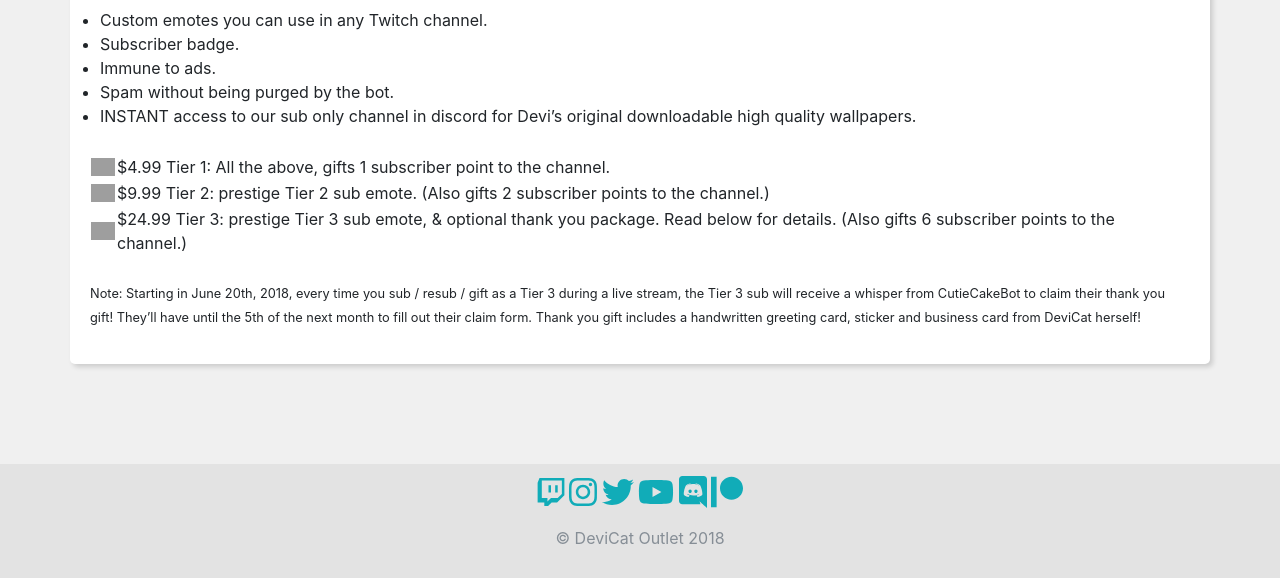
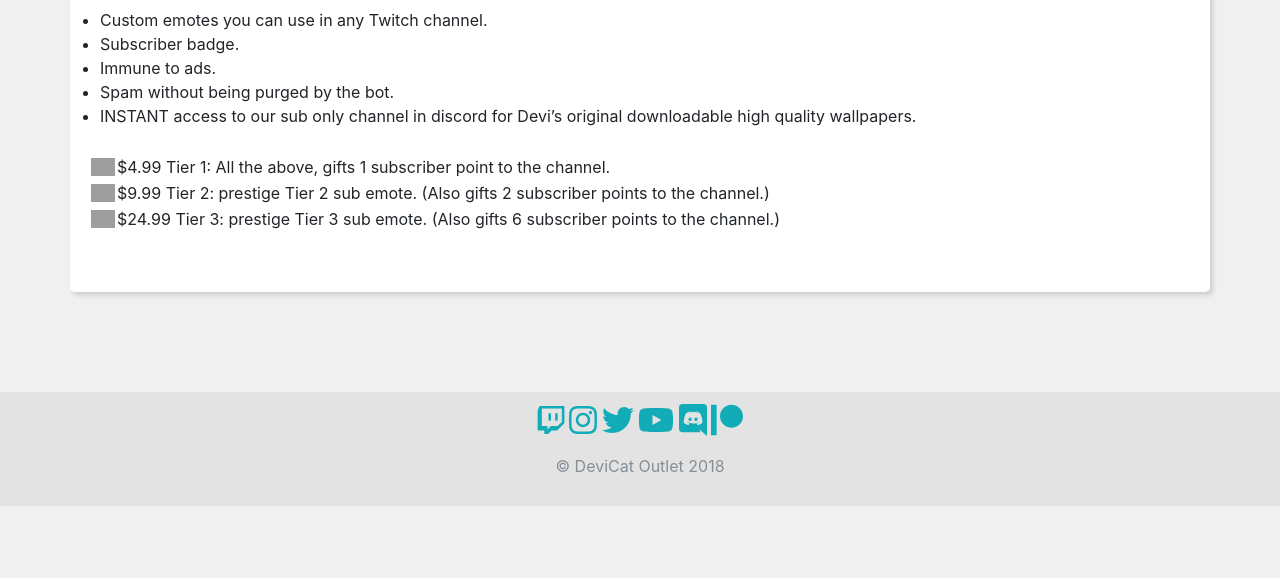
Before and after one commit to DeviCatOutlet/devicatoutlet.github.io, a Jekyll site: the page built from subbenefits.md, in a window 1280 px wide and 1064 px high. Shown: the part 486-1064 px from the top of the window. Built offline with Jekyll 4.4.1, drawn with Linux system fonts in a browser that asks for light colours; nearby versions of some CDN libraries; our own code applies the rules of GitHub Pages for plain Markdown files; grey boxes are pictures that could not be loaded.

Commit message:
Sub Benefits

```diff
--- a/subbenefits.md
+++ b/subbenefits.md
@@ -10,7 +10,7 @@
 
 | *![💕](https://s.w.org/images/core/emoji/2.2.1/svg/1f495.svg)* | $4.99 Tier 1: All the above, gifts 1 subscriber point to the channel.
 | *![🍰](https://s.w.org/images/core/emoji/2.2.1/svg/1f370.svg)* | $9.99 Tier 2: prestige Tier 2 sub emote. (Also gifts 2 subscriber points to the channel.)
-| *![💌](https://s.w.org/images/core/emoji/2.2.1/svg/1f48c.svg)* | $24.99 Tier 3: prestige Tier 3 sub emote, & optional thank you package. Read below for details. (Also gifts 6 subscriber points to the channel.)
+| *![💌](https://s.w.org/images/core/emoji/2.2.1/svg/1f48c.svg)* | $24.99 Tier 3: prestige Tier 3 sub emote. (Also gifts 6 subscriber points to the channel.)
 
 <br>
-<small>Note: Starting in June 20th, 2018, every time you sub / resub / gift as a Tier 3 during a live stream, the Tier 3 sub will receive a whisper from CutieCakeBot to claim their thank you gift! They'll have until the 5th of the next month to fill out their claim form. Thank you gift includes a handwritten greeting card, sticker and business card from DeviCat herself! </small>
+<small> </small>
```
